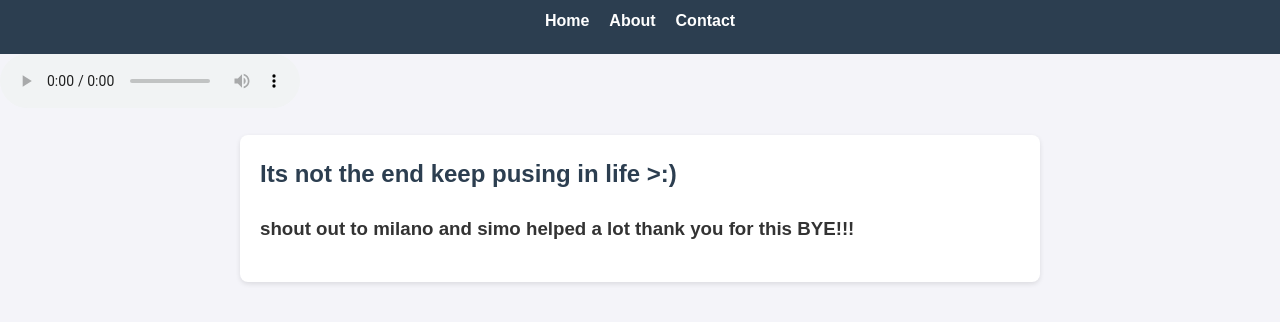
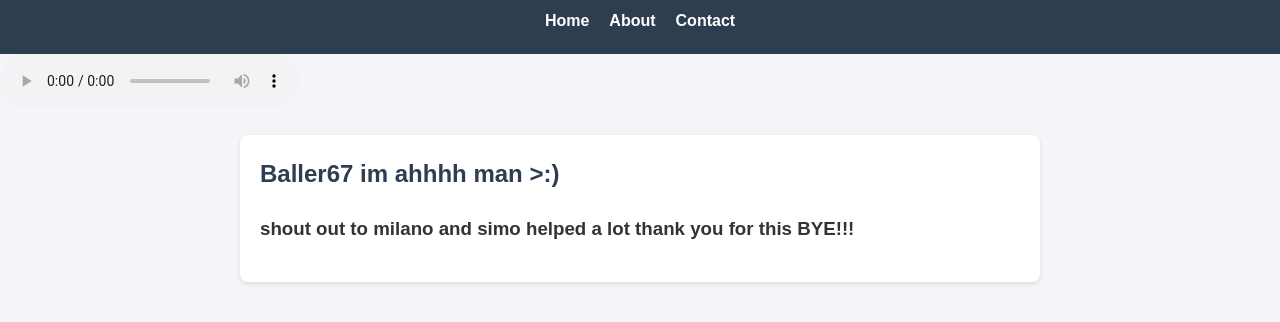
Before and after one commit to baller67/MyBlog, a plain HTML site: page secret.html in a window 1280 px wide. Shown: the part 106-428 px from the top of the page. Drawn offline with Linux system fonts and the light colour scheme.

Commit message:
secret.html

```diff
--- a/secret.html
+++ b/secret.html
@@ -25,7 +25,7 @@
 
   <main>
     <article>
-        <h2>Its not the end keep pusing in life >:)</h2>
+        <h2>Baller67 im ahhhh man >:)</h2>
         <h3>shout out to milano and simo helped a lot thank you for this BYE!!!</h3>
     </article>
 </main>
```
